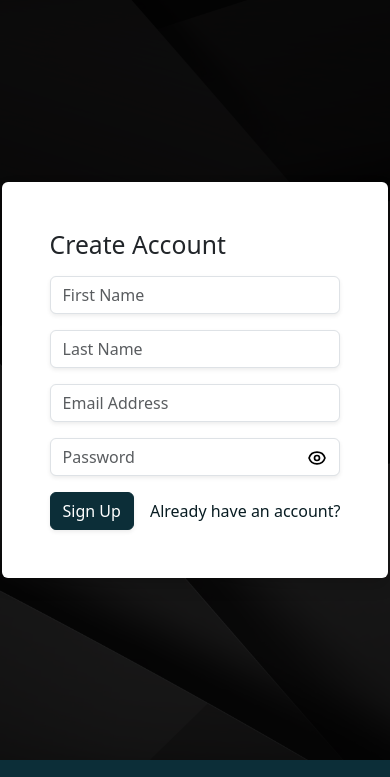
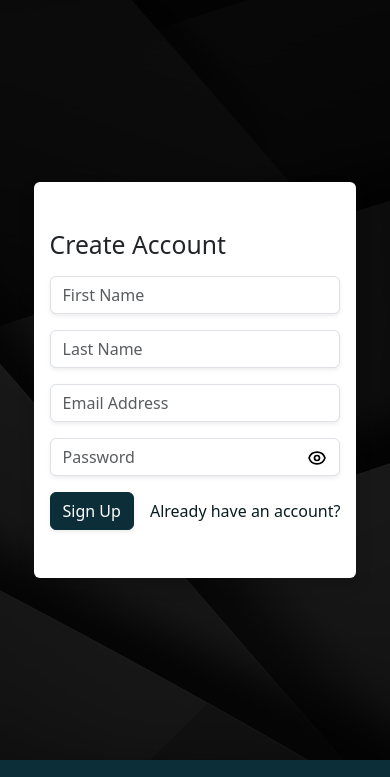
Before and after one commit to eatcodebuild/Full-Stack-To-Do-App, a Node server app: page /signup in a window 390 px wide. Shown: the part 76-853 px from the top of the page. Run offline with Node 20, Linux system fonts and the light colour scheme; some libraries are stand-ins or nearby versions.

Commit message:
resized cards

```diff
--- a/FrontEnd/login.html
+++ b/FrontEnd/login.html
@@ -49,8 +49,8 @@
         </nav>
     </header>
 
-    <div id="form" class="d-flex justify-content-center flex-column align-items-center bg-img">
-        <div class="rounded shadow bg-white p-5 slideUp">
+    <div id="form" class="d-flex justify-content-center flex-column align-items-center bg-img py-5 px-3">
+        <div class="rounded shadow bg-white py-5 px-3 px-md-5 slideUp">
             <h2 class="mb-3">Login</h2>
             <form id="loginForm">
                 <input id="email" placeholder="Email Address" required type="email" class="mb-3 form-control shadow-sm">
--- a/FrontEnd/signup.html
+++ b/FrontEnd/signup.html
@@ -49,8 +49,8 @@
         </nav>
     </header>
 
-    <div id="form" class="d-flex justify-content-center flex-column align-items-center bg-img">
-        <div class="rounded shadow bg-white p-5 slideUp">
+    <div id="form" class="d-flex justify-content-center flex-column align-items-center bg-img py-5 px-3">
+        <div class="rounded shadow bg-white py-5 px-3 px-md-5 slideUp">
             <h2 class="mb-3">Create Account</h2>
             <form id="signupForm">
                 <input id="firstName" placeholder="First Name" required type="text" class="mb-3 form-control shadow-sm">
--- a/FrontEnd/views/dashboard.ejs
+++ b/FrontEnd/views/dashboard.ejs
@@ -51,7 +51,7 @@
     <main>
         <div class="bg-img dashboard py-5">
             <div class="d-flex justify-content-center flex-column align-items-center container">
-                <div class="rounded shadow bg-white p-5 slideUp col-md-12 col-10">
+                <div class="rounded shadow bg-white py-5 px-3 px-md-5 slideUp col-md-12 col-11">
                     <form id="taskForm" class="mb-5">
                         <h1 id="greeting" class="mb-5 display-3">Hi, <%= userName %>!</h1>
                         <h2 class="mb-3">New Task</h2>
```
